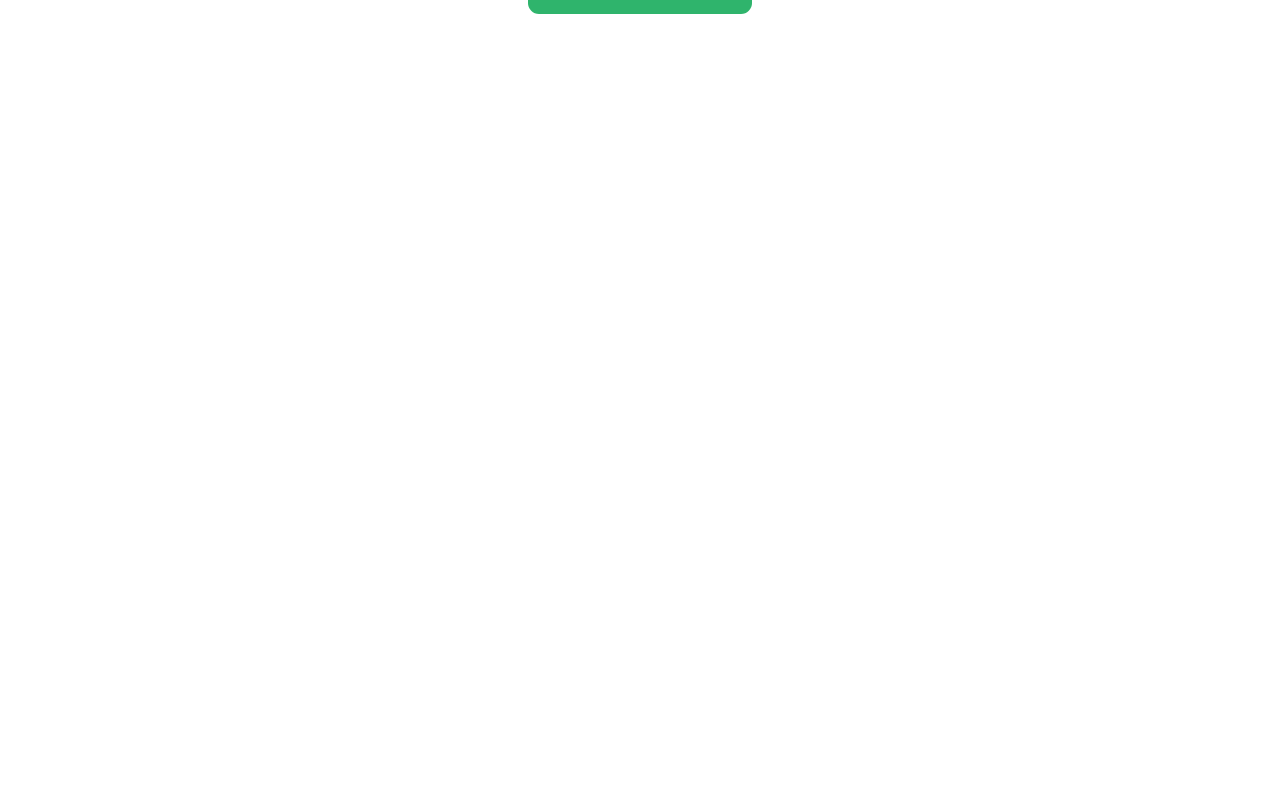
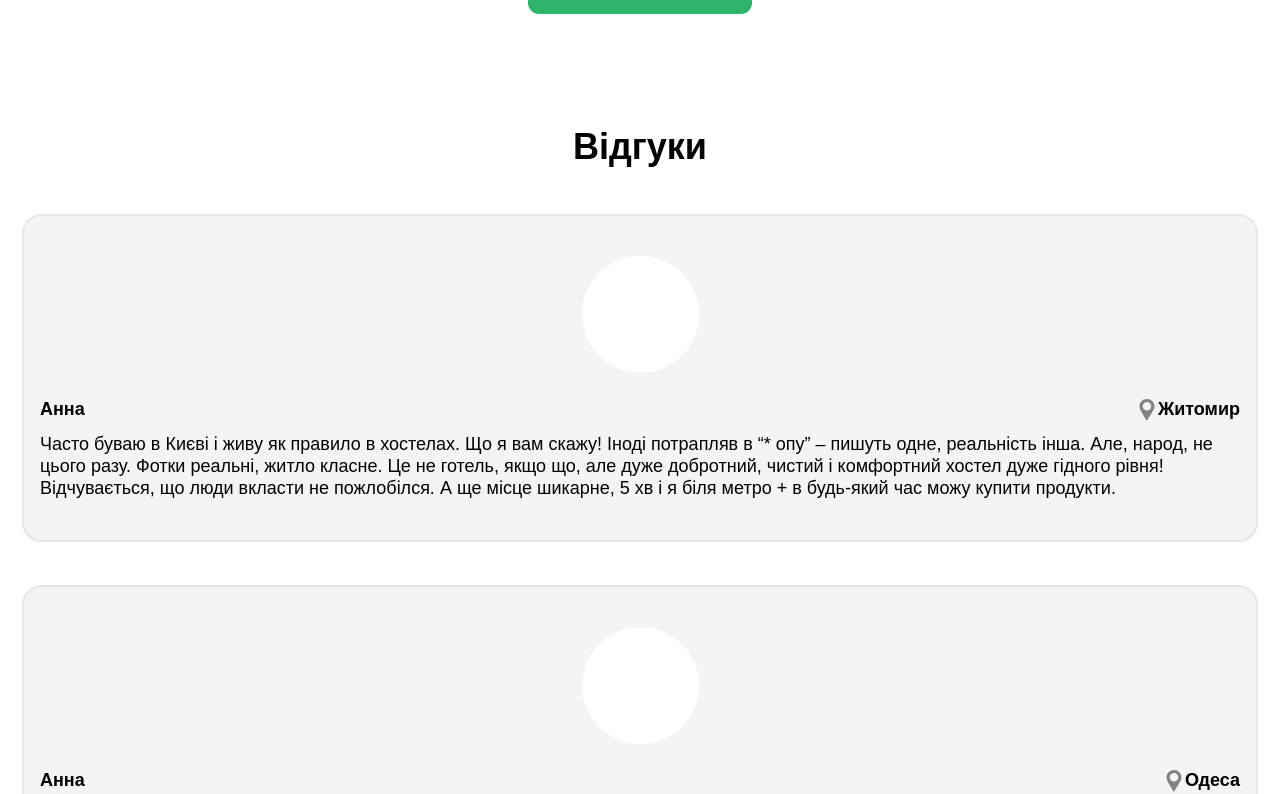
Before and after one commit to AnnMatsarska/test-megapolis, a React (Create React App) app: page / in a window 1280 px wide. Shown: the part 8312-9106 px from the top of the page. Before the commit the page ends 8437 px from the top, so only its background shows below. Built offline with nearby package versions, Linux system fonts and the light colour scheme.

Commit message:
add review section

```diff
--- a/src/components/App.jsx
+++ b/src/components/App.jsx
@@ -4,6 +4,7 @@ import { Header } from '../components/Header/Header';
 import { Hero } from '../components/Hero/Hero';
 import { Options } from '../components/Options/Options';
 import { Description } from '../components/Description/Description';
+import { Reviews } from '../components/Reviews/Reviews';
 
 export const App = () => {
   return (
@@ -12,6 +13,7 @@ export const App = () => {
       <Hero />
       <Options />
       <Description />
+      <Reviews />
     </>
   );
 };
--- a/src/components/Reviews/Reviews.jsx
+++ b/src/components/Reviews/Reviews.jsx
@@ -0,0 +1,33 @@
+import React from 'react';
+import css from './Reviews.module.css';
+import reviews from '../../data/reviews.json';
+import { ReactComponent as Location } from '../../images/icons/locationPointer.svg';
+
+export const Reviews = () => {
+  return (
+    <div className="container">
+      <section className={css.reviewsSection}>
+        <h2 className={css.reviewTitle}>Відгуки</h2>
+        <ul>
+          {reviews.map(review => {
+            return (
+              <>
+                <li key={review.id} className={css.reviewItem}>
+                  <div className={css.avatar}></div>
+                  <div className={css.infoUser}>
+                    <p>{review.name}</p>
+                    <div style={{ display: 'flex' }}>
+                      <Location />
+                      <p>{review.location}</p>
+                    </div>
+                  </div>
+                  <p className={css.reviewText}>{review.review}</p>
+                </li>
+              </>
+            );
+          })}
+        </ul>
+      </section>
+    </div>
+  );
+};
--- a/src/components/Reviews/Reviews.module.css
+++ b/src/components/Reviews/Reviews.module.css
@@ -0,0 +1,43 @@
+.reviewsSection {
+    padding-bottom: 68px;
+}
+
+.reviewTitle {
+    margin-bottom: 45px;
+    font-size: 36px;
+    font-weight: 700;
+    line-height: 1.222;
+    text-align: center;
+}
+
+.reviewItem {
+    padding: 40px 16px;
+    margin-bottom: 43px;
+    border: 2px solid rgb(231, 231, 231);
+    border-radius: 20px;
+    background: rgb(244, 244, 244);
+}
+
+.avatar {
+    margin: 0 auto 26px auto;
+    width: 117px;
+    height: 117px;
+    background: rgb(255, 255, 255);
+    border-radius: 50%;
+}
+
+.infoUser {
+    margin-bottom: 13px;
+    display: flex;
+    align-items: center;
+    justify-content: space-between;
+    font-size: 18px;
+    font-weight: 700;
+    line-height: 1.222;
+}
+
+.reviewText {
+    font-size: 18px;
+    font-weight: 400;
+    line-height: 1.222;
+}
```
